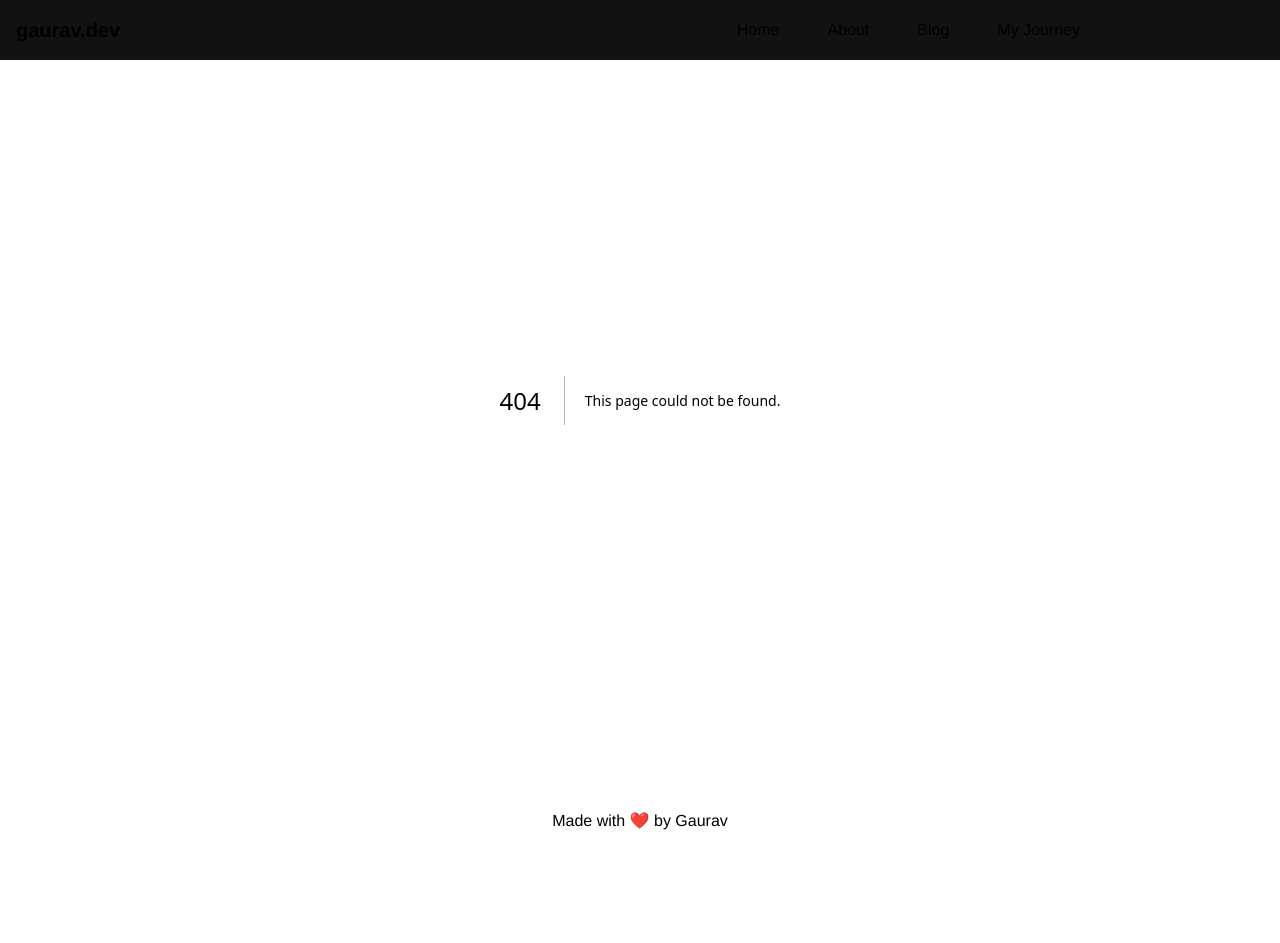
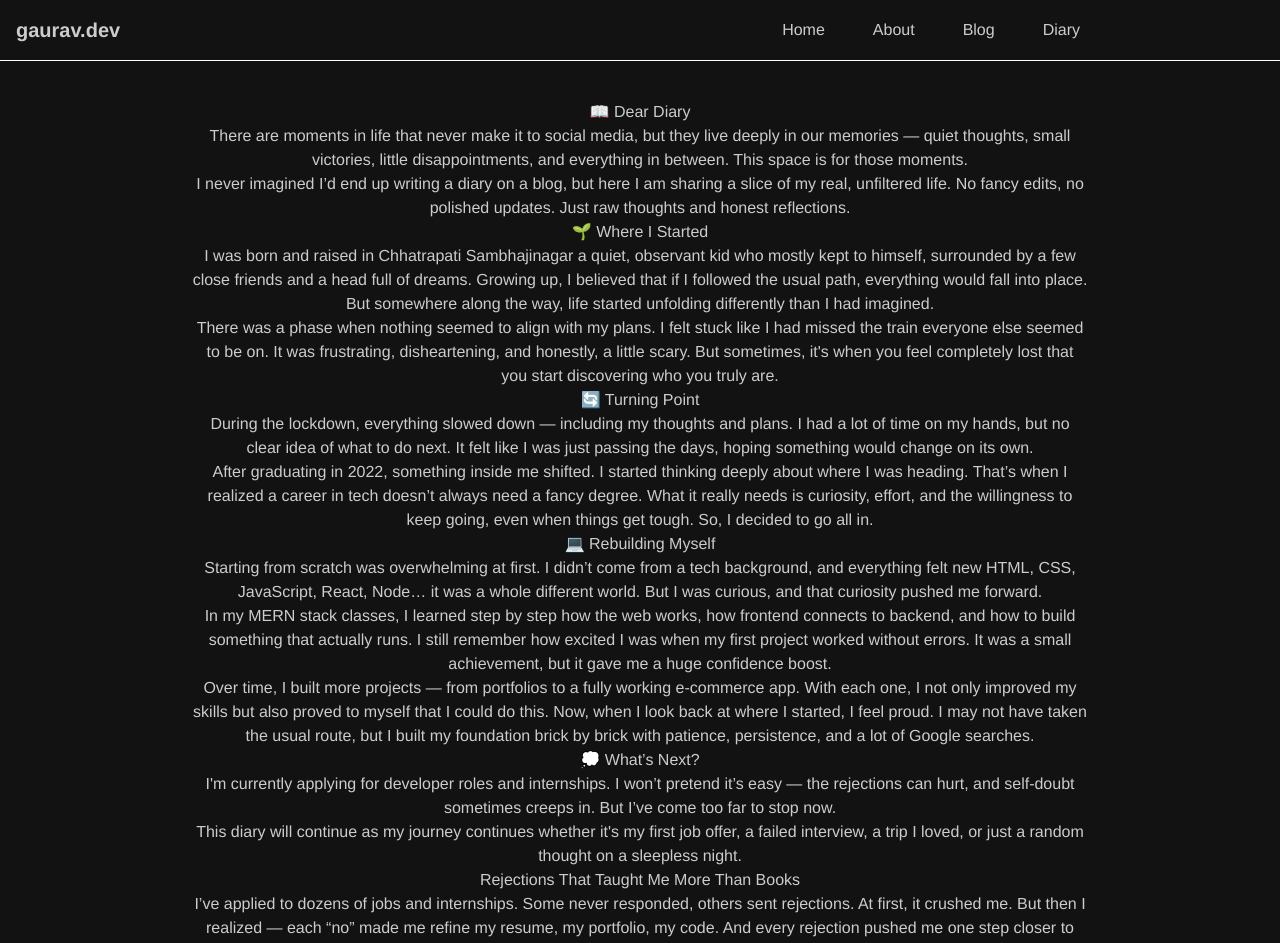
Before and after one commit to gauravavhale/blog.gaurav, a Next.js app: page /diary in a window 1280 px wide. Before the commit this address had no page. Shown: the top 943 px of the page. Before the commit the page ends 848 px from the top, so only its background shows below. Built offline with nearby package versions, Linux system fonts and the light colour scheme.

Commit message:
diary section

```diff
--- a/src/Components/Navbar/Navbar.js
+++ b/src/Components/Navbar/Navbar.js
@@ -13,7 +13,7 @@ export const Navbar = () => {
             <Link href='/'>Home</Link>
             <Link href='/about'>About</Link>
             <Link href='/blog'>Blog</Link>
-            <Link href='/contact'>My Journey</Link>
+            <Link href='/diary'>Diary</Link>
         </div>
     </nav>
   )
--- a/src/app/contact/page.js
+++ /dev/null
@@ -1,9 +0,0 @@
-import React from 'react'
-
-const Contact = () => {
-  return (
-    <div>Contact</div>
-  )
-}
-
-export default Contact
--- /dev/null
+++ b/src/app/diary/page.js
@@ -0,0 +1,118 @@
+import Image from 'next/image'
+import React from 'react'
+
+const Diary = () => {
+  return (
+    <div className='min-h-screen flex justify-center mt-20 p-5'>
+
+      <div className='text-center w-full md:w-[70vw]'>
+
+        <div>
+          <h1>📖 Dear Diary</h1>
+          <h2>There are moments in life that never make it to social media,
+              but they live deeply in our memories — quiet thoughts, small victories,
+              little disappointments, and everything in between.
+              This space is for those moments.
+          </h2>
+          <h2>
+              I never imagined I’d end up writing a diary on a blog, but
+              here I am sharing a slice of my real, unfiltered life. No fancy edits, no polished updates.
+              Just raw thoughts and honest reflections.
+          </h2>
+        </div>
+
+        <div>
+          <h1>🌱 Where I Started</h1>
+          <h2>I was born and raised in Chhatrapati Sambhajinagar
+              a quiet, observant kid who mostly kept to himself,
+              surrounded by a few close friends and a head full of dreams.
+              Growing up, I believed that if I followed the usual path,
+              everything would fall into place.
+              But somewhere along the way, life started unfolding differently than I had imagined.
+          </h2>
+          <h2>There was a phase when nothing seemed to align with my plans.
+              I felt stuck like I had missed the train everyone else seemed to be on.
+              It was frustrating, disheartening, and honestly, a little scary.
+              But sometimes, it's when you feel completely lost that you start discovering who you truly are.
+          </h2>
+        </div>
+
+        <div>
+          <h1>🔄 Turning Point</h1>
+          <div>
+            During the lockdown, everything slowed down — including my thoughts and plans.
+            I had a lot of time on my hands, but no clear idea of what to do next.
+            It felt like I was just passing the days, hoping something would change on its own.
+          </div>
+          <div>
+            After graduating in 2022, something inside me shifted.
+            I started thinking deeply about where I was heading. That’s when I realized
+            a career in tech doesn’t always need a fancy degree.
+            What it really needs is curiosity, effort, and the willingness to keep going, even when things get tough.
+            So, I decided to go all in.
+          </div>
+        </div>
+
+        <div>
+          <h1>💻 Rebuilding Myself</h1>
+          <div>
+            Starting from scratch was overwhelming at first.
+            I didn’t come from a tech background, and everything felt new
+            HTML, CSS, JavaScript, React, Node… it was a whole different world.
+            But I was curious, and that curiosity pushed me forward.
+          </div>
+          <div>
+            In my MERN stack classes, I learned step by step how the web works,
+            how frontend connects to backend, and how to build something that actually runs.
+            I still remember how excited I was when my first project worked without errors.
+            It was a small achievement, but it gave me a huge confidence boost.
+          </div>
+          <div>
+            Over time, I built more projects — from portfolios to a fully working e-commerce app.
+            With each one, I not only improved my skills but also proved to myself that I could do this.
+            Now, when I look back at where I started, I feel proud.
+            I may not have taken the usual route, but I built my foundation brick by brick
+            with patience, persistence, and a lot of Google searches.
+          </div>
+        </div>
+
+        <div>
+          <h1>💭 What’s Next?</h1>
+          <div>
+            I'm currently applying for developer roles and internships.
+            I won’t pretend it’s easy — the rejections can hurt, and self-doubt sometimes creeps in.
+            But I’ve come too far to stop now.
+          </div>
+          <div>
+            This diary will continue as my journey continues
+            whether it's my first job offer, a failed interview, a trip I loved,
+            or just a random thought on a sleepless night.
+          </div>
+        </div>
+
+        <div>
+          <h1>Rejections That Taught Me More Than Books</h1>
+          <div>
+            I’ve applied to dozens of jobs and internships.
+            Some never responded, others sent rejections. At first, it crushed me.
+            But then I realized — each “no” made me refine my resume, my portfolio, my code.
+            And every rejection pushed me one step closer to that one yes I’m still chasing.
+          </div>
+        </div>
+
+        <div>
+          <h1>My Personal Blog Is Live!</h1>
+          <div>
+            The blog you’re reading now is something I’m really proud of.
+            It's not just a project — it’s my personal space, built with love, lines of code,
+            and stories from my journey. I hope it inspires someone out there who’s still figuring things out.
+          </div>
+        </div>
+
+      </div>
+
+    </div>
+  )
+}
+
+export default Diary
```
